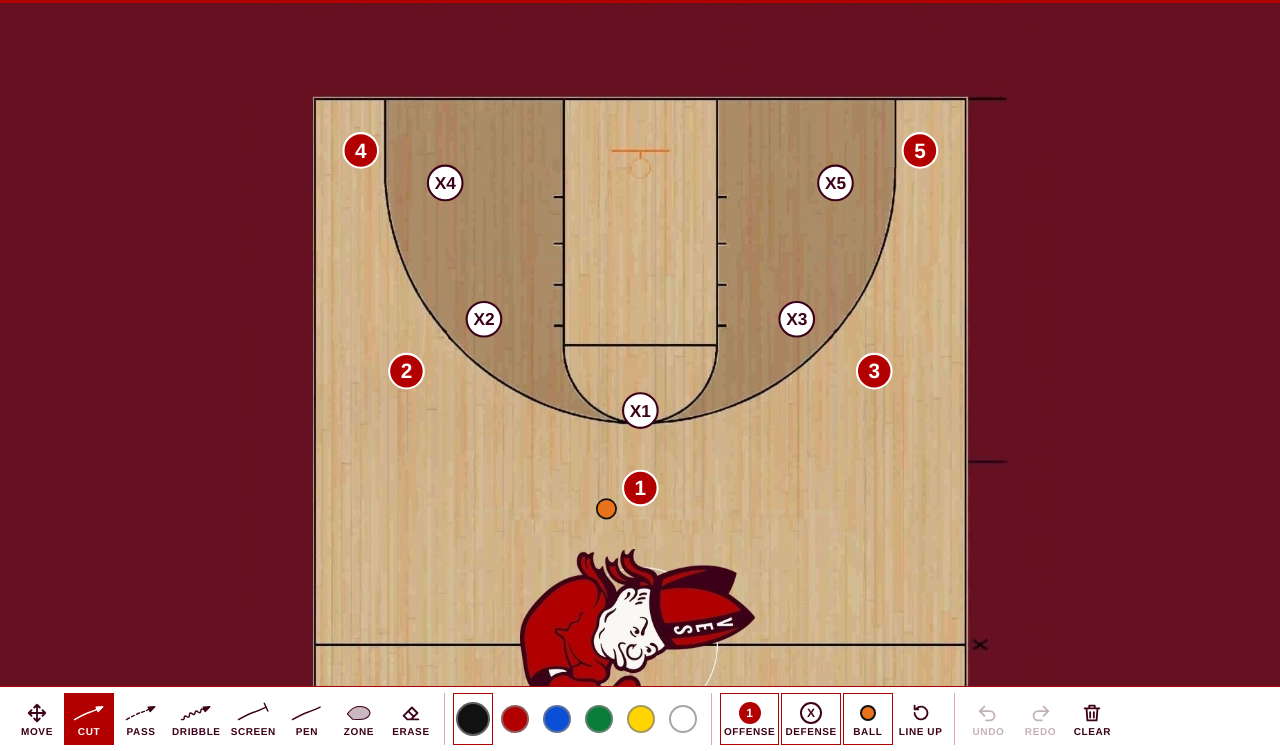
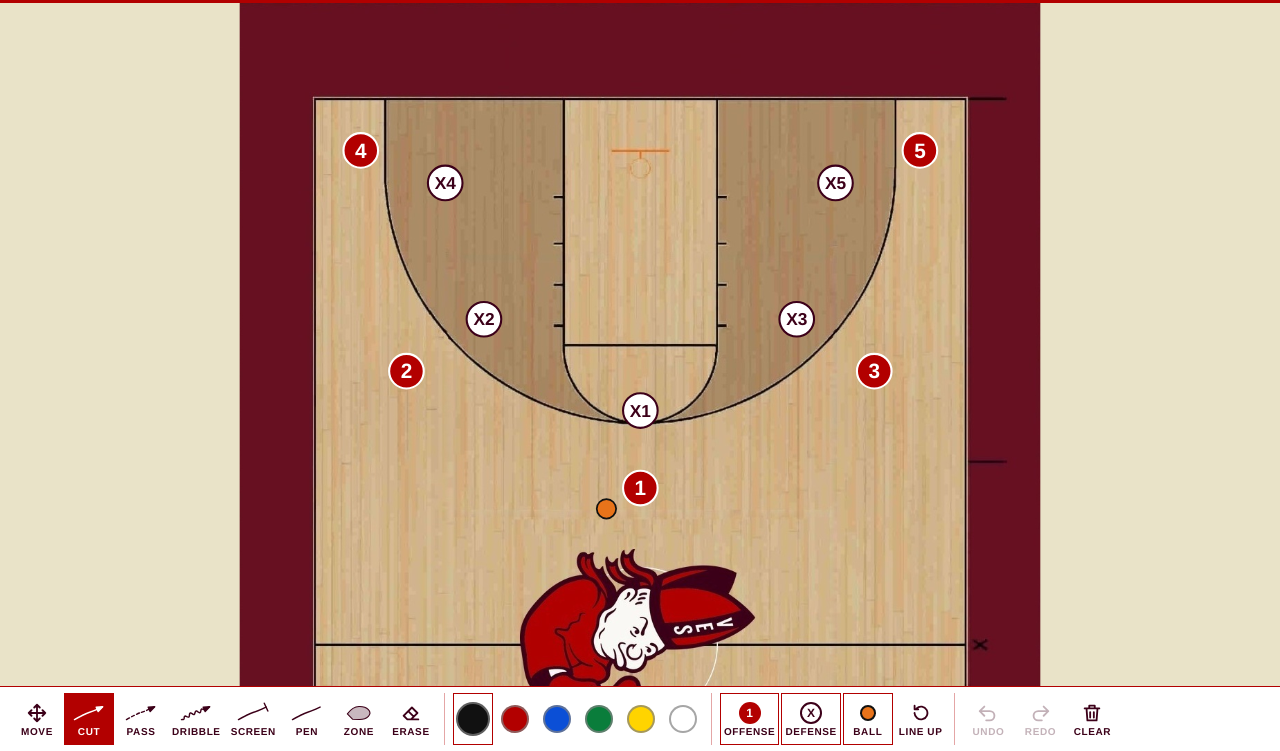
Before and after one commit to dsedlar/ludo-whiteboard, a plain HTML site: page index.html in a window 1280 px wide. Shown: the part 49-800 px from the top of the page. Drawn offline with Linux system fonts and the light colour scheme.

Commit message:
Restore the neutral background around the court
Co-Authored-By: Claude Fable 5.2 <noreply@anthropic.com>
Claude-Session: https://claude.ai/code/session_01VBERB8YD5pcwkdtQ5VnhVN

```diff
--- a/style.css
+++ b/style.css
@@ -9,7 +9,7 @@
   --ink-muted: rgba(60, 0, 25, 0.75);
   --keyline: #b20000;
   --focus: #3c0019;
-  --stage: #671021;
+  --stage: #e9e3c8;
   --on-primary: #ffffff;
   --font-head: "Chromatic Pro Compressed", "Avenir Next Condensed", "Franklin Gothic Medium", "Arial Narrow", sans-serif;
   --font-body: "Chromatic Pro Grotesque", "Avenir Next", "Helvetica Neue", Arial, sans-serif;
@@ -24,7 +24,7 @@
     --ink-muted: rgba(255, 255, 255, 0.78);
     --keyline: #ffffff;
     --focus: #ffffff;
-    --stage: #671021;
+    --stage: #1c000c;
     color-scheme: dark;
   }
 }
--- a/sw.js
+++ b/sw.js
@@ -1,6 +1,6 @@
 // Offline support: keep a copy of every app file on the iPad, serve from that copy first,
 // and quietly refresh the copy whenever there is a connection.
-const CACHE = 'bishops-whiteboard-v7';
+const CACHE = 'bishops-whiteboard-v8';
 const FILES = ['./', 'index.html', 'style.css', 'app.js', 'court.jpg', 'manifest.webmanifest', 'icon-180.png', 'icon-192.png', 'icon-512.png'];
 
 self.addEventListener('install', e => {
```
